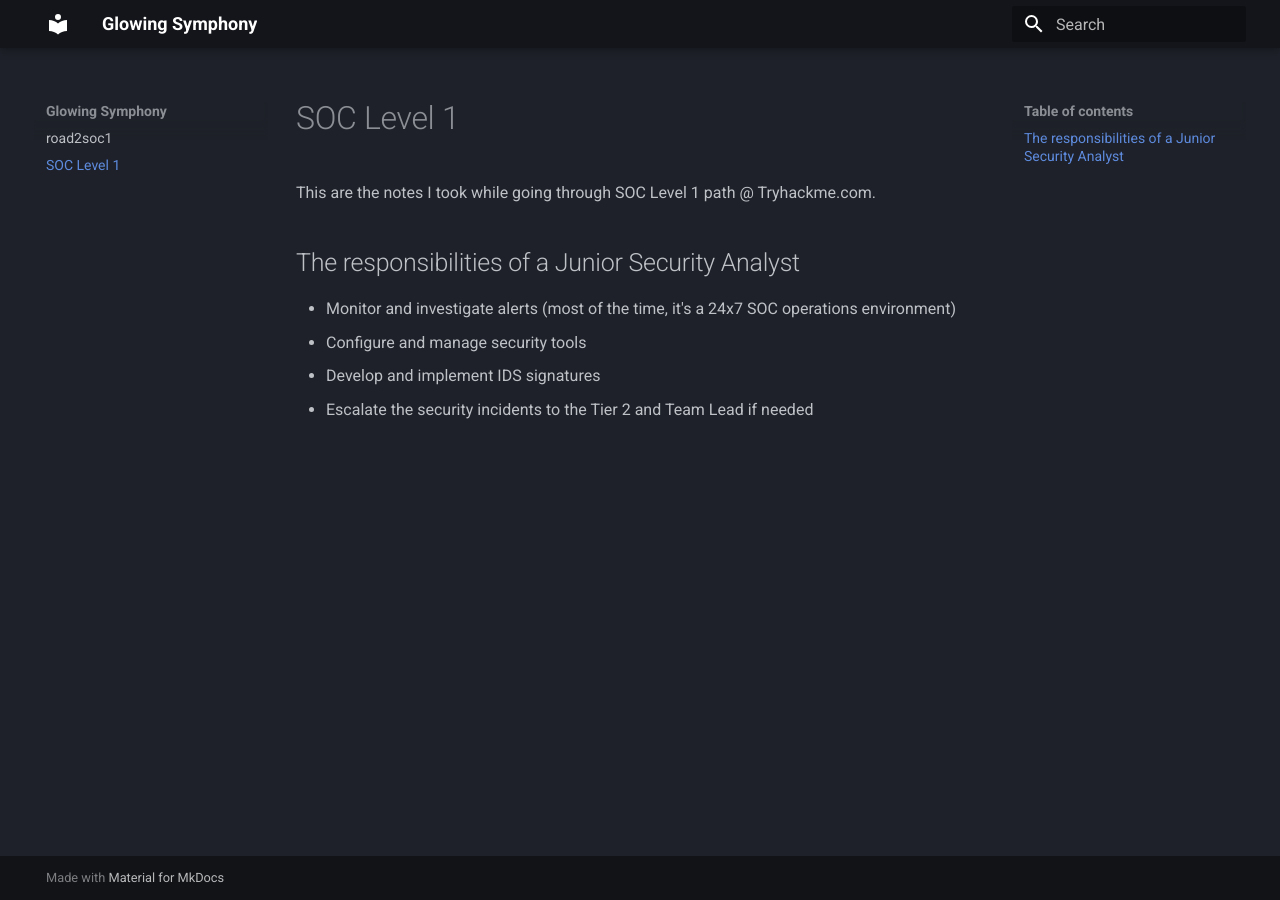
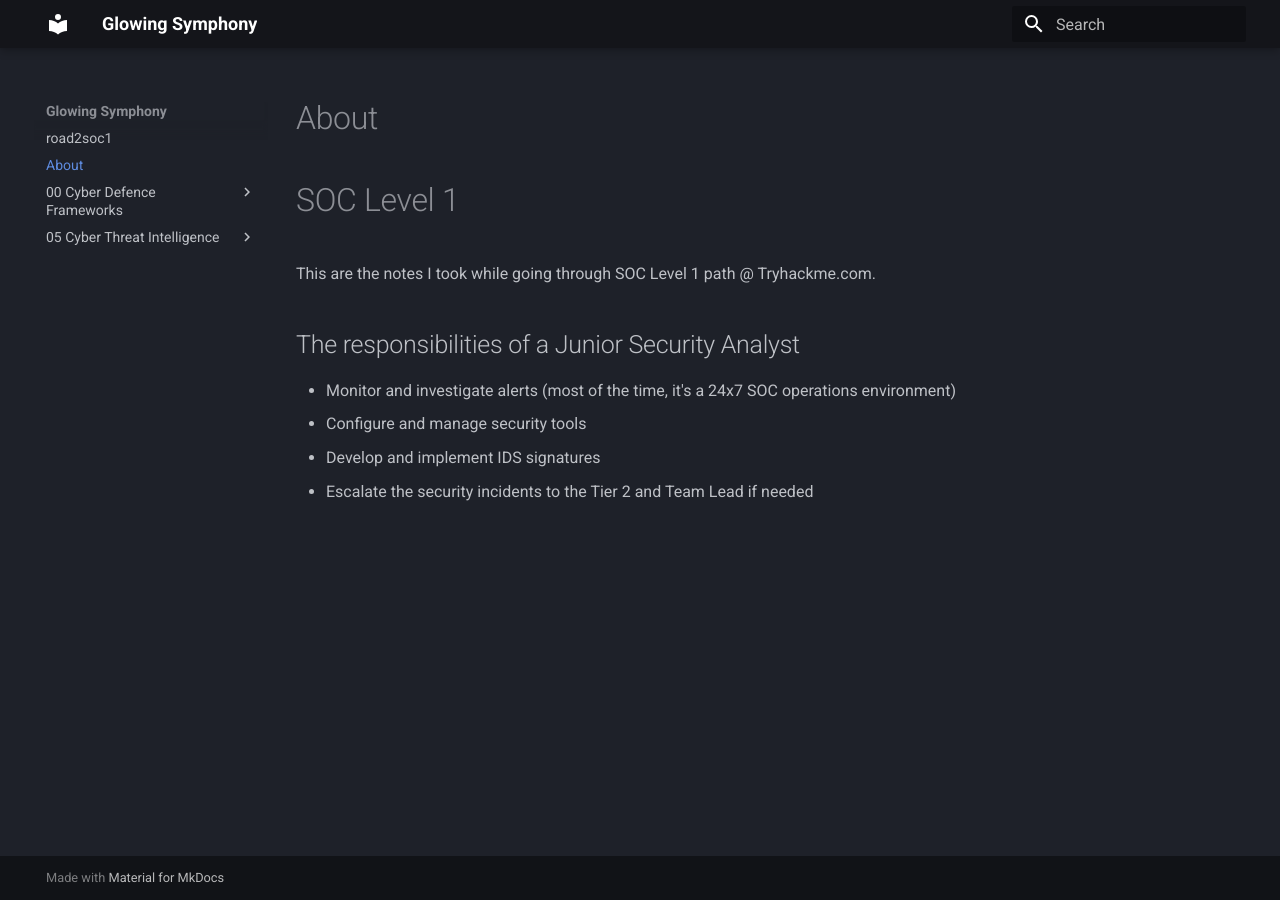
Before and after one commit to x0rc/soc, an MkDocs documentation site: the page built from docs/about.md, in a window 1280 px wide. Built offline with MkDocs 1.6.1 and Material for MkDocs 9.7.7, drawn with Linux system fonts in a browser that asks for light colours.

Commit message:
3nd - structure

```diff
--- a/docs/about.md
+++ b/docs/about.md
@@ -1,3 +1,5 @@
+# About
+
 # SOC Level 1
 
 This are the notes I took while going through SOC Level 1 path @ Tryhackme.com.
```
Also changed, not shown: docs/00 Cyber Defence Frameworks/Untitled.md (added, +1 -0 lines), docs/05 Cyber Threat Intelligence/Untitled 1.md (added, +1 -0 lines).
